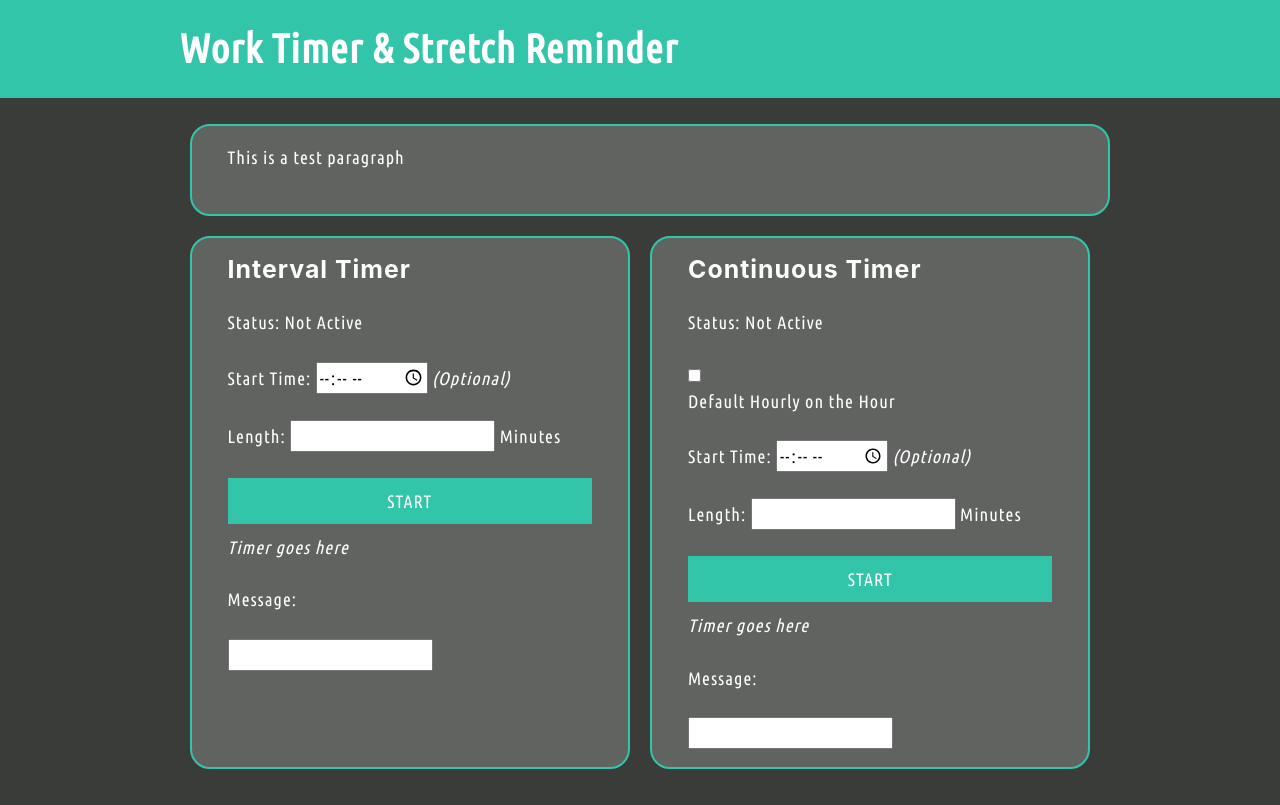
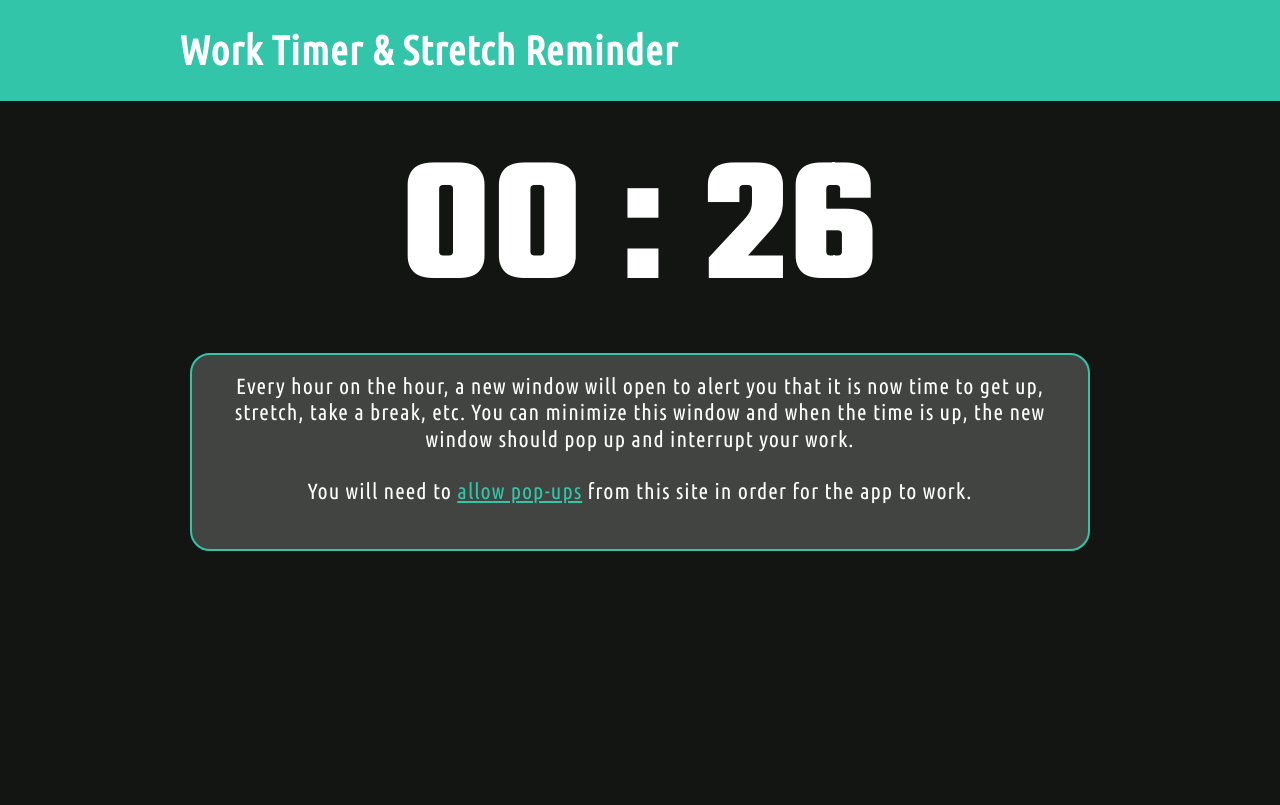
Before and after one commit to wowTerrific/pomo-timer, a Gatsby site: page / in a window 1280 px wide. Built offline with nearby package versions, Linux system fonts and the light colour scheme; Gatsby itself is replaced by a stand-in of ours.

Commit message:
Version 1

```diff
--- /dev/null
+++ b/src/components/HourTimer.js
@@ -0,0 +1,49 @@
+import React from "react"
+
+
+class HourTimer extends React.Component {
+	constructor(props) {
+		super(props)
+		this.state = {
+			minute: "00",
+			second: "00",
+		}
+	}
+
+	tick() {
+		let date = new Date();
+		let dateArr = [(59 - date.getUTCMinutes()), (59 - date.getUTCSeconds())]
+		let changeArr = dateArr.map((x)=> {
+			if (x < 10) {return ("0" + x.toString())}
+			else {return x.toString()}
+		})
+
+		this.setState({
+			minute: changeArr[0],
+			second: changeArr[1],
+		})
+		if (this.state.second === "00" && this.state.minute === "00") {
+			window.open("./continuous-times-up")
+		}
+	}
+
+	componentDidMount() {
+			setInterval(
+			( () => this.tick() )
+			, 1000)
+		}
+
+	render() {
+		const { minute, second } = this.state
+
+		return (
+			<div className="hr-timer">
+				<p>{minute} : {second}</p>
+			</div>
+		)
+	}
+}
+
+
+
+export default HourTimer
--- a/src/components/container.js
+++ b/src/components/container.js
@@ -2,7 +2,7 @@ import React from "react"
 
 const Container = ({ children }) => (
 	<div style={{
-		width: '100%',
+		width: 'auto',
 		padding: '1rem 2rem',
 		border: '2px solid #32c5aa',
 		borderRadius: '20px',
--- a/src/components/continuous_timer.js
+++ b/src/components/continuous_timer.js
@@ -1,12 +1,39 @@
 import React from "react"
 
 
+class ContinuousTimer extends React.Component {
+	constructor(props) {
+		super(props)
+		this.state = {
+			minute: 0,
+			second: 0,
+		}
+	}
 
-const testAlert = () => (
-setTimeout(function(){window.open("./continuous-times-up")}, 4000)
-)
+	tick() {
+		let date = new Date();
+		this.setState({
+			minute: date.getUTCMinutes(),
+			second: date.getUTCSeconds(),
+		})
+		if (this.state.second === 60) {
+			window.open("./continuous-times-up")
+		}
+	}
 
-export default function ContinuousTimer() {
+
+	componentDidMount() {
+			setInterval(
+			( () => this.tick() )
+			, 1000)
+		}
+
+
+
+
+	render() {
+		const { minute, second } = this.state
+
 		return (
 			<div>
 				<h3>Continuous Timer</h3>
@@ -21,19 +48,19 @@ export default function ContinuousTimer() {
 								<p><span>Default Hourly on the Hour</span></p>
 							</div>
 							<div>
-							<p><span>Start Time:</span> <input type="time" /> <em>(Optional)</em></p>
+								<p><span>Start Time:</span> <input type="time" id="ctTime" /> <em>(Optional)</em></p>
 							</div>
 							<div>
-							<p><span>Length:</span> <input type="number" /> Minutes</p>
+								<p><span>Length:</span> <input type="number" id="ctMinute" /> Minutes</p>
 							</div>
 						</div>
 
 						<div>
 							<div>
-							<button className="startBtn" onClick={testAlert}>START</button>
+								<button className="startBtn">START</button>
 							</div>
 							<div>
-							<p><em>Timer goes here</em></p>
+								<p>{60 - minute} : {60 - second}</p>
 							</div>
 						</div>
 					</div>
@@ -47,3 +74,18 @@ export default function ContinuousTimer() {
 			</div>
 		)
 	}
+}
+
+/*
+function() {
+										if (minute !== 60 && second !== 60) {
+											return (<p>{minute} : {second}</p>)
+										} else {
+											window.open("./continuous-times-up");
+											return <p>00 : 00</p>;
+										}
+									}
+*/
+
+
+export default ContinuousTimer
--- a/src/pages/continuous-times-up.js
+++ b/src/pages/continuous-times-up.js
@@ -1,12 +1,14 @@
 import React from "react"
 import Layout from "../components/layout"
-
+import Clock from "../images/alarm-1.png"
 
 
 const ContinuousTimesUp = () => (
   <Layout>
 	<div className="times-up">
+		<img src={Clock} alt="clock" />
 		<p>Time&apos;s up!</p>
+		<p>Your Continuous Time is up.</p>
 	</div>
   </Layout>
 )
--- a/src/pages/index.js
+++ b/src/pages/index.js
@@ -1,23 +1,31 @@
 import React from "react"
-import { Link } from "gatsby"
+
 import Layout from "../components/layout"
 import Container from "../components/container"
-import IntervalTimer from "../components/interval_timer.js"
-import ContinuousTimer from "../components/continuous_timer.js"
+import HourTimer from "../components/HourTimer"
+
+
+
 
 const IndexPage = () => (
   <Layout>
+	<div>
+		<HourTimer />
+	</div>
 	<Container>
-		<p>This is a test paragraph</p>
+		<p style={{
+			textAlign: "center",
+			fontSize: "22px"}}
+		>
+			Every hour on the hour, a new window will open to alert you that it is now time to get up, stretch, take a break, etc. You can minimize this window and when the time is up, the new window should pop up and interrupt your work.
+		</p>
+		<p style={{
+			textAlign: "center",
+			fontSize: "22px"}}
+		>
+			You will need to <a style={{ color: "#32c5aa", }} href="https://support.google.com/chrome/answer/95472?co=GENIE.Platform%3DDesktop&hl=en" target="_blank">allow pop-ups</a> from this site in order for the app to work.
+		</p>
 	</Container>
-	<div className="flexCont">
-		<Container>
-			<IntervalTimer />
-		</Container>
-		<Container>
-			<ContinuousTimer />
-		</Container>
-	</div>
   </Layout>
 )
 
--- a/src/pages/interval-times-up.js
+++ b/src/pages/interval-times-up.js
@@ -1,12 +1,14 @@
 import React from "react"
 import Layout from "../components/layout"
-
+import Clock from "../images/alarm-1.png"
 
 
 const IntervalTimesUp = () => (
   <Layout>
 	<div className="times-up">
+		<img src={Clock} alt="clock" />
 		<p>Time&apos;s up!</p>
+		<p>Your Interval Time is up.</p>
 	</div>
   </Layout>
 )
--- a/src/styles/global.css
+++ b/src/styles/global.css
@@ -1,12 +1,14 @@
 @import url('https://fonts.googleapis.com/css2?family=Ubuntu+Condensed&display=swap');
+@import url('https://fonts.googleapis.com/css2?family=Teko:wght@700&display=swap');
 
 * {
 	font-family: 'Ubuntu Condensed', sans-serif;
 	letter-spacing: 1px;
+	line-height: 1.2;
 }
 
 body {
-	background: #3a3c3a;
+	background: #131513;
 	color: white;
 }
 
@@ -47,3 +49,36 @@ body {
 	color: #32c5aa;
 	box-shadow: inset 0 0 0 2px #32c5aa;
 }
+
+.times-up {
+	width: 100%;
+	max-width: 600px;
+	margin: auto;
+	color: white;
+	text-align: center;
+	font-size: 4rem;
+}
+.times-up img {
+	display: block;
+	margin: auto;
+	width: 100%;
+	height: auto;
+	max-width: 400px;
+	margin-bottom: 30px;
+}
+.times-up p:nth-child(3) {
+	font-size: 3rem;
+}
+
+.hr-timer {
+	font-size: 10em;
+	text-align: center;
+}
+.hr-timer p {
+	font-family: 'Teko', sans-serif;
+	margin-bottom: 0;
+	color: white;
+}
+@media only screen and (max-width: 767px) {
+	.hr-timer {font-size: 32px;}
+}
```
Also changed, not shown: src/components/TestComponent.js (added, +38 -0 lines), src/images/alarm-1.png (added). Lines whose indentation alone changed are shown as unchanged.
